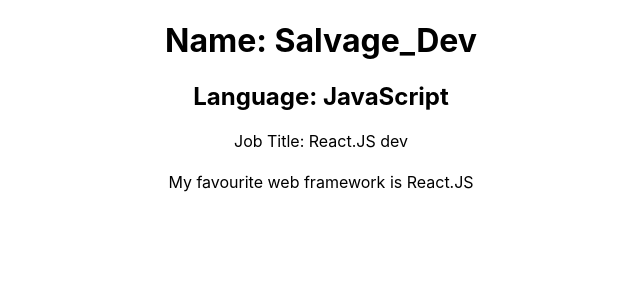
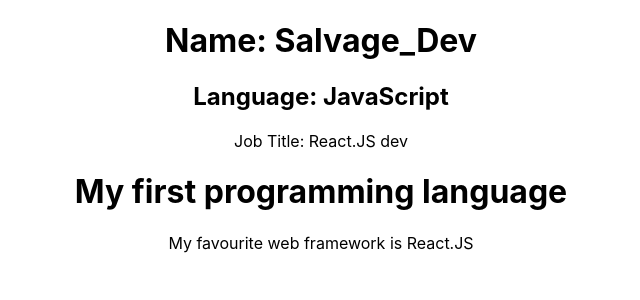
Before and after one commit to Milo123459/salvage-official, a React (Create React App) app: page / in a window 1280 px wide. Shown: the top 300 px of the page, without its empty margins (319-959 px from the left). Built offline with nearby package versions, Linux system fonts and the light colour scheme.

Commit message:
New update

```diff
--- a/src/components/Post.js
+++ b/src/components/Post.js
@@ -10,7 +10,7 @@
     render(){
         return (
             <div>
-                <h1>{this.state.name}</h1>
+                <h1>{this.state.title}</h1>
                 <p>{this.state.content}</p>
             </div>
         )
```
